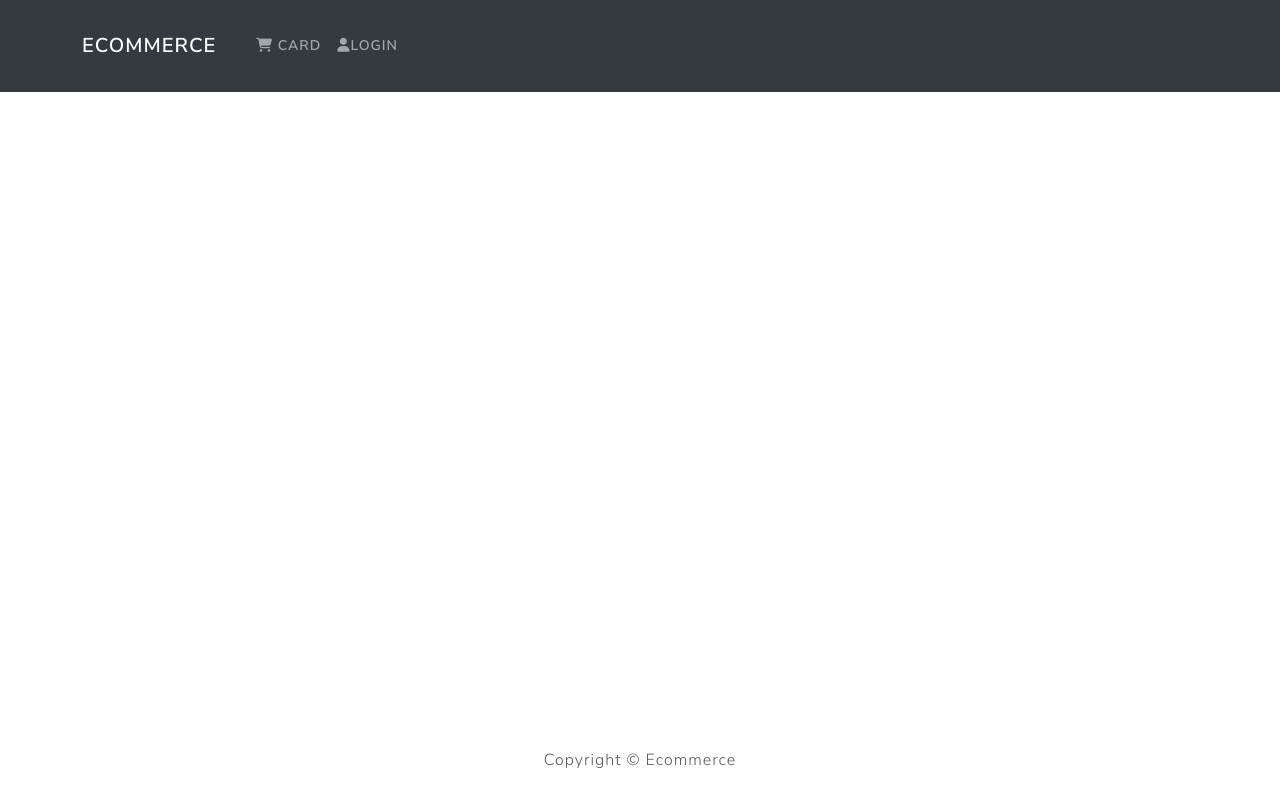
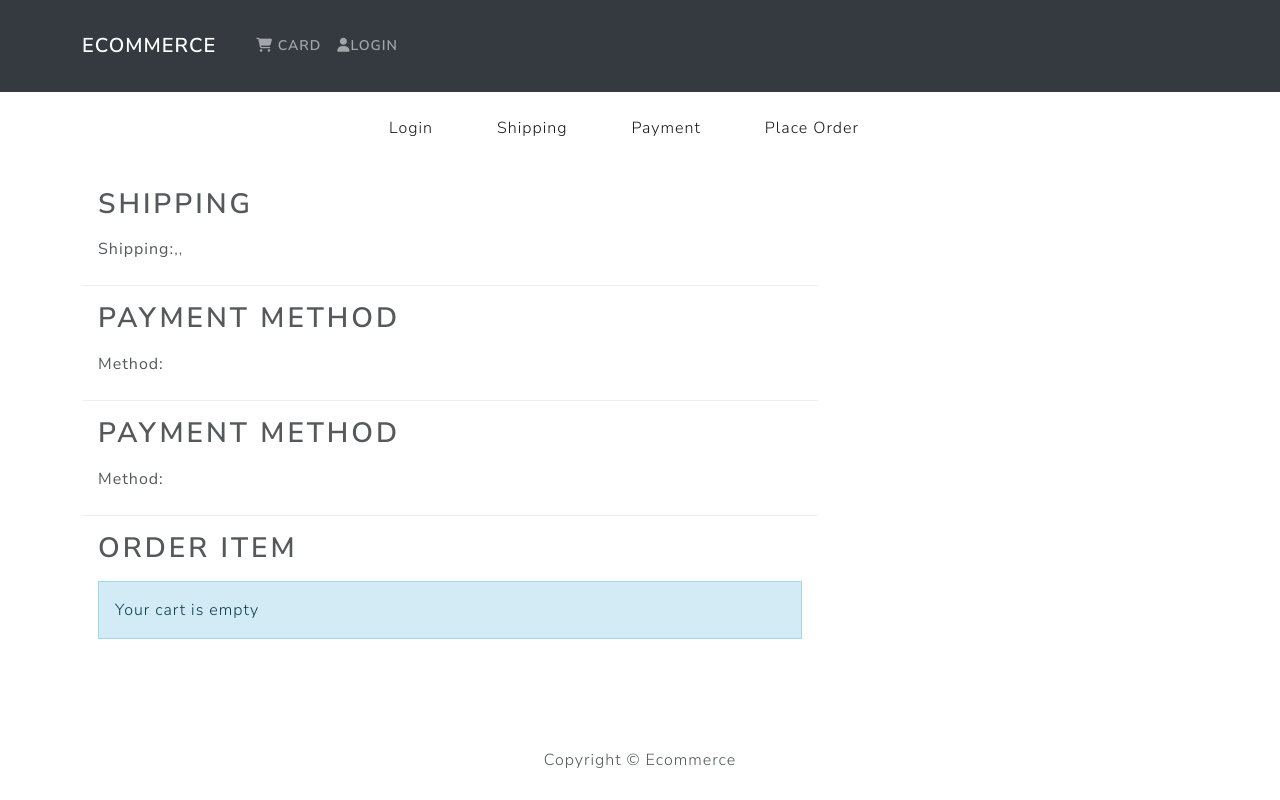
Before and after one commit to akborhossain/ecommerce-django, a React (Create React App) app in the folder frontend/: page /placeorder in a window 1280 px wide. Built offline with nearby package versions, Linux system fonts and the light colour scheme.

Commit message:
order place

```diff
--- a/frontend/src/App.js
+++ b/frontend/src/App.js
@@ -9,6 +9,10 @@ import LoginPage from './pages/LoginPage'
 import RegisterPage from './pages/RegisterPage'
 import ProfilePage from './pages/ProfilePage'
 import ShippingPage from './pages/ShippingPage'
+import PaymentPage from './pages/PaymentPage'
+import PlaceOrderPage from './pages/PlaceOrderPage'
+
+
 
 function App() {
   return (
@@ -22,6 +26,8 @@ function App() {
             <Route path="/register" element={<RegisterPage />} />
             <Route path="/profile" element={<ProfilePage />} />
             <Route path="/shipping" element={<ShippingPage />} />
+            <Route path="/payment" element={<PaymentPage />} />
+            <Route path="/placeorder" element={<PlaceOrderPage />} />
 
             <Route path="/product/:id" element={<ProductPage/>}/>
             <Route path="/cart/:id?" element={<CartPage/>} />
--- a/frontend/src/actions/cartActions.js
+++ b/frontend/src/actions/cartActions.js
@@ -1,5 +1,5 @@
 import axios from 'axios';
-import { CART_ADD_ITEM,CART_REMOVE_ITEM, SAVE_SHIPPING_ADDRESS } from '../constants/cartConstants';
+import { CART_ADD_ITEM,CART_REMOVE_ITEM, SAVE_SHIPPING_ADDRESS, SAVE_PAYMENT_METHOD } from '../constants/cartConstants';
 
 export const addToCart = (id, qty) => async (dispatch, getState) => {
     const { data } = await axios.get(`/products/${id}`)
@@ -37,3 +37,12 @@ export const saveShippingAddress = (data) => (dispatch) => {
 
     localStorage.setItem('shippingAddress', JSON.stringify(data))
 }
+
+export const savePaymentMethod = (data) => (dispatch) => {
+    dispatch({
+        type: SAVE_PAYMENT_METHOD,
+        payload: data,
+    })
+
+    localStorage.setItem('paymentMethod', JSON.stringify(data))
+}
--- a/frontend/src/constants/cartConstants.js
+++ b/frontend/src/constants/cartConstants.js
@@ -1,3 +1,5 @@
 export const CART_ADD_ITEM = 'CART_ADD_ITEM'
 export const CART_REMOVE_ITEM = 'CART_REMOVE_ITEM'
 export const SAVE_SHIPPING_ADDRESS='SAVE_SHIPPING_ADDRESS'
+
+export const SAVE_PAYMENT_METHOD='SAVE_PAYMENT_METHOD'
--- /dev/null
+++ b/frontend/src/pages/PaymentPage.jsx
@@ -0,0 +1,52 @@
+import React, { useEffect, useState } from "react";
+import { Form, Button,Col } from "react-bootstrap";
+import { useDispatch, useSelector } from "react-redux";
+import FormContainer from "../components/FormContainer";
+import CheckoutSteps from "../components/CheckoutSteps";
+import {savePaymentMethod} from '../actions/cartActions';
+
+function PaymentPage() {
+
+    const cart=useSelector(state=> state.cart)
+    const {shippingAddress}=cart
+    const dispatch=useDispatch();
+    const navigate = useNavigate();
+    const [paymentMethod, setPaymentMethod]=useState("PayPal");
+    if(!shippingAddress.address){
+        navigate("/shipping");
+    }
+    const submitHandler=(e)=>{
+        e.preventDefault()
+        dispatch(savePaymentMethod(paymentMethod))
+        navigate("/placeorder");
+    }
+  return (
+    <FormContainer>
+        <CheckoutSteps step1 step2 step3 />
+        <Form>
+            <Form.Group>
+                <Form.Label as='legend'>
+                    Select Payment
+                </Form.Label>
+                <Col>
+                <Form.Check
+                type='radio'
+                label='PayPal'
+                id='paypal'
+                name='paymentMethod'
+                onChange={(e)=>setPaymentMethod(e.target.value)}
+                >
+
+                </Form.Check>
+                </Col>
+            </Form.Group>
+            <Button type="submit" variant="primary">
+                Continue
+            </Button>
+        </Form>
+
+    </FormContainer>
+  )
+}
+
+export default PaymentPage
--- /dev/null
+++ b/frontend/src/pages/PlaceOrderPage.jsx
@@ -0,0 +1,74 @@
+import React, { useEffect, useState } from "react";
+import {  Button, Row, Col, ListGroup, Image, Card } from "react-bootstrap";
+import { Link } from 'react-router-dom';
+import Message from '../components/Message';
+import { useDispatch, useSelector } from "react-redux";
+import CheckoutSteps from "../components/CheckoutSteps";
+
+function PlaceOrderPage() {
+  const cart=useSelector(state=>state.cart)
+  return (
+    <div>
+      <CheckoutSteps step1 step2 step3 step4 />
+      <Row>
+        <Col md={8}>
+          <ListGroup variant='flush'>
+            <ListGroup.Item>
+              <h2> Shipping</h2>
+              <p>
+                <strong>
+                  Shipping:
+                </strong>
+                {cart.shippingAddress.address},{cart.shippingAddress.union},{cart.shippingAddress.postOffice}
+              </p>
+            </ListGroup.Item>
+            <ListGroup.Item>
+              <h2> Payment Method</h2>
+              <p>
+                <strong>
+                  Method:
+                </strong>
+                {cart.paymentMethod}
+              </p>
+            </ListGroup.Item>
+
+            <ListGroup.Item>
+              <h2> Payment Method</h2>
+              <p>
+                <strong>
+                  Method:
+                </strong>
+                {cart.paymentMethod}
+              </p>
+            </ListGroup.Item>
+            <ListGroup.Item>
+              <h2> Order Item</h2>
+              {cart.cartItems.length ===0 ? <Message variant='info'>
+                Your cart is empty
+              </Message>:(
+                <ListGroup variant='flush'>
+                  {cart.cartItems.map((item, index)=>(
+                    <ListGroup.Item key={index}>
+                      <Row>
+                        <Col md={1}>
+                          <Image src={item.image} alt={item.name} fluid rounded/>
+                        </Col>
+                        <Col>
+                        <Link to={`/product/${index.product}`}> {item.name} </Link>
+                        </Col>
+                      </Row>
+                    </ListGroup.Item>
+                  ))}
+
+                </ListGroup>
+              )}
+
+            </ListGroup.Item>
+          </ListGroup>
+        </Col>
+      </Row>
+    </div>
+  )
+}
+
+export default PlaceOrderPage
--- a/frontend/src/reducers/cartReducers.js
+++ b/frontend/src/reducers/cartReducers.js
@@ -1,4 +1,9 @@
-import { CART_ADD_ITEM, CART_REMOVE_ITEM, SAVE_SHIPPING_ADDRESS } from "../constants/cartConstants";
+import {
+  CART_ADD_ITEM,
+  CART_REMOVE_ITEM,
+  SAVE_SHIPPING_ADDRESS,
+  SAVE_PAYMENT_METHOD
+} from "../constants/cartConstants";
 
 export const cartReducer = (state = { cartItems: [], shippingAddresss: {} }, action) => {
   switch (action.type) {
@@ -31,6 +36,11 @@ export const cartReducer = (state = { cartItems: [], shippingAddresss: {} }, act
         ...state,
         shippingAddresss:  action.payload,
       };
+    case SAVE_PAYMENT_METHOD:
+      return {
+        ...state,
+        paymentMethod: action.payload
+      }
 
     default:
       return state;
```
Also changed, not shown: frontend/src/pages/ShippingPage.jsx (+12 -12 lines), frontend/src/pages/CartPage.jsx (renamed from frontend/src/pages/CartPage.js), frontend/src/pages/HomePage.jsx (renamed from frontend/src/pages/HomePage.js), 1 other file (tests, documents, lock files or other folders).
